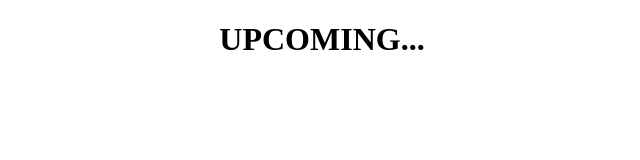
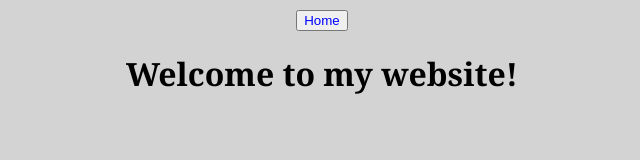
Before and after one commit to fallen-java/fallen-java.github.io, a plain HTML site: page index.html in a window 1280 px wide. Shown: the whole page, without its empty margins (318-958 px from the left). Drawn offline with Linux system fonts and the light colour scheme.

Commit message:
Making Website

```diff
--- /dev/null
+++ b/assets/style.css
@@ -0,0 +1,14 @@
+body {
+
+    background-color: lightgray;
+    font-family: Georgia, serif;
+    text-align: center;
+
+    }
+
+    .mywebsite {
+
+    color: blue;
+
+
+    }
--- a/index.html
+++ b/index.html
@@ -3,11 +3,14 @@
 <head>
   <meta charset="UTF-8">
   <title>Home | Fallen</title>
-  <style>
-  background-color=gray;
-  </style>
+  <link rel="stylesheet" type="text/css" href="assets/style.css">
+
 </head>
 <body>
-  <center> <h1> UPCOMING... </h1> </center>
+  <nav>
+    <a href="/index.html" target="_blank"><button type="button" class="mywebsite">Home</button></a>
+  </nav>
+ <h1> Welcome to my website! </h1>
+
 </body>
 </html>
```
Also changed, not shown: setup.html (added, +22 -0 lines).
